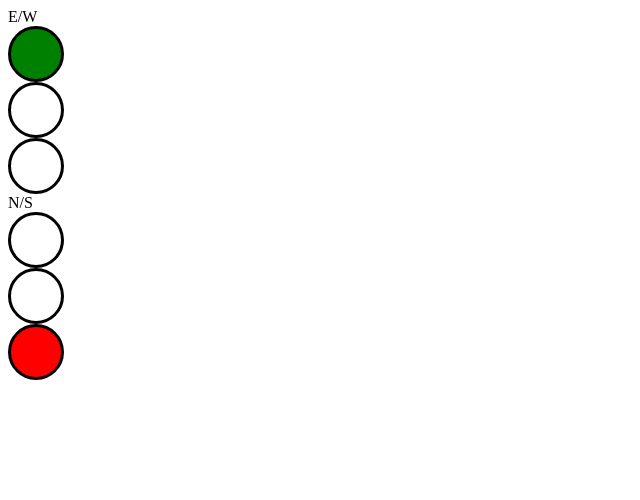
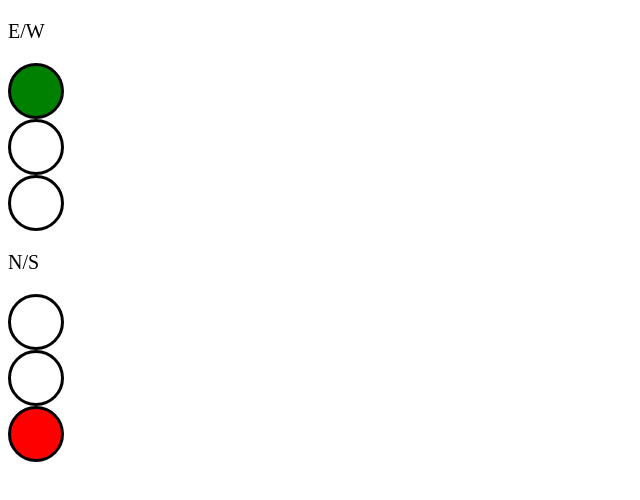
Before and after one commit to johnstonchristo/ordermentum_codetest, a plain HTML site: page index.html in a window 1280 px wide. Shown: the whole page, without its empty margins (0-640 px from the left). Drawn offline with Linux system fonts and the light colour scheme.

Commit message:
slight css changes

```diff
--- a/index.html
+++ b/index.html
@@ -9,12 +9,12 @@
 </head>
 <body>
 
-E/W
+<p class="text">E/W</p>
 <div id="ew_green"></div>
 <div id ="ew_yellow"></div>
 <div id="ew_red"></div>
 
-N/S
+<p class="text">N/S</p>
 <div id="ns_green"></div>
 <div id="ns_yellow"></div>
 <div id="ns_red"></div>
--- a/main.js
+++ b/main.js
@@ -8,6 +8,7 @@ var start_and_finish_time = function(start_time, finish_time) {
   var finish = new Date(finish_time);
   var difference = finish.getTime() - start.getTime();
   var duration = Math.round(difference / 60000);
+  console.log(duration);
   return duration;
 };
 
--- a/style.css
+++ b/style.css
@@ -4,3 +4,7 @@ div {
   height: 50px;
   border: 3px solid black;
 }
+
+.text {
+  font-size: 20px;
+}
```
